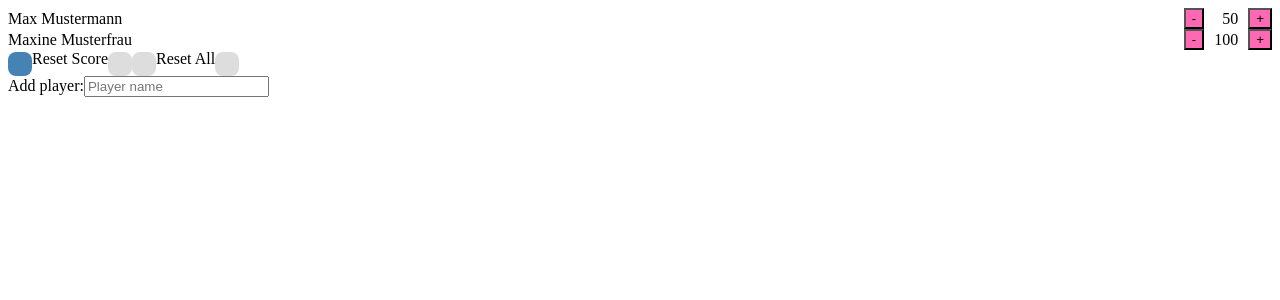
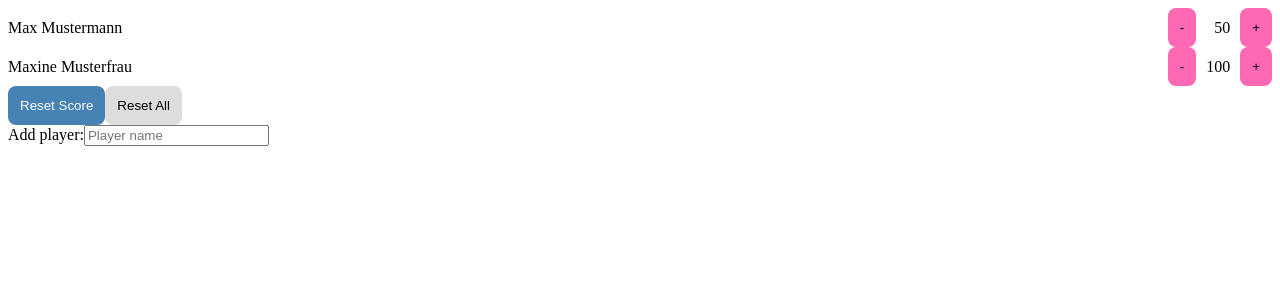
Before and after one commit to czintel/scorekeeper, a React (Create React App) app: page / in a window 1280 px wide. Shown: the top 300 px of the page. Built offline with nearby package versions, Linux system fonts and the light colour scheme.

Commit message:
updated js

```diff
--- a/src/App.js
+++ b/src/App.js
@@ -20,13 +20,11 @@ function App() {
           score={player.score}
         />
       ))}
-      <Button olor="white" isActive onClick={resetScores} />
-      Reset Score
-      <Button />
-      <Button onClick={resetAll} />
-      Reset All
-      <Button />
-      <PlayerForm onClick={createNewPlayer} />
+      <Button color="white" isActive onClick={resetScores}>
+        Reset Score
+      </Button>
+      <Button onClick={resetAll}>Reset All</Button>
+      <PlayerForm onSubmit={createNewPlayer} />
     </section>
   )
 
--- a/src/stories/Player.js
+++ b/src/stories/Player.js
@@ -1,5 +1,6 @@
 import React from 'react'
 import PropTypes from 'prop-types'
+import Button from './Button'
 import styled from 'styled-components/macro'
 
 Player.propTypes = {
@@ -14,9 +15,9 @@ export default function Player({ name, onMinus, onPlus, score }) {
     <Wrapper>
       {name}{' '}
       <div>
-        <button onClick={onMinus}>-</button>
+        <Button onClick={onMinus}>-</Button>
         <output>{score}</output>
-        <button onClick={onPlus}>+</button>
+        <Button onClick={onPlus}>+</Button>
       </div>
     </Wrapper>
   )
```
